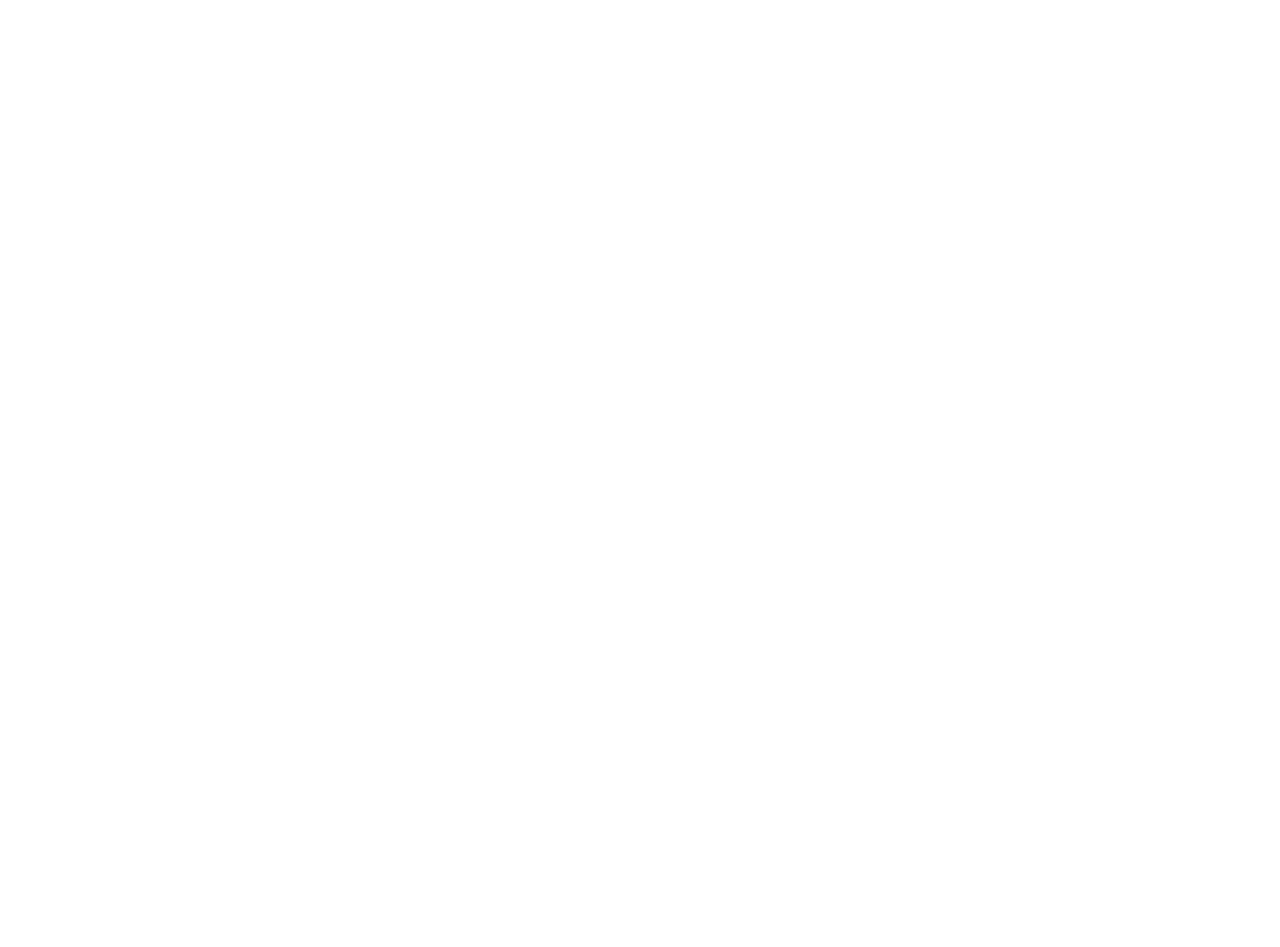
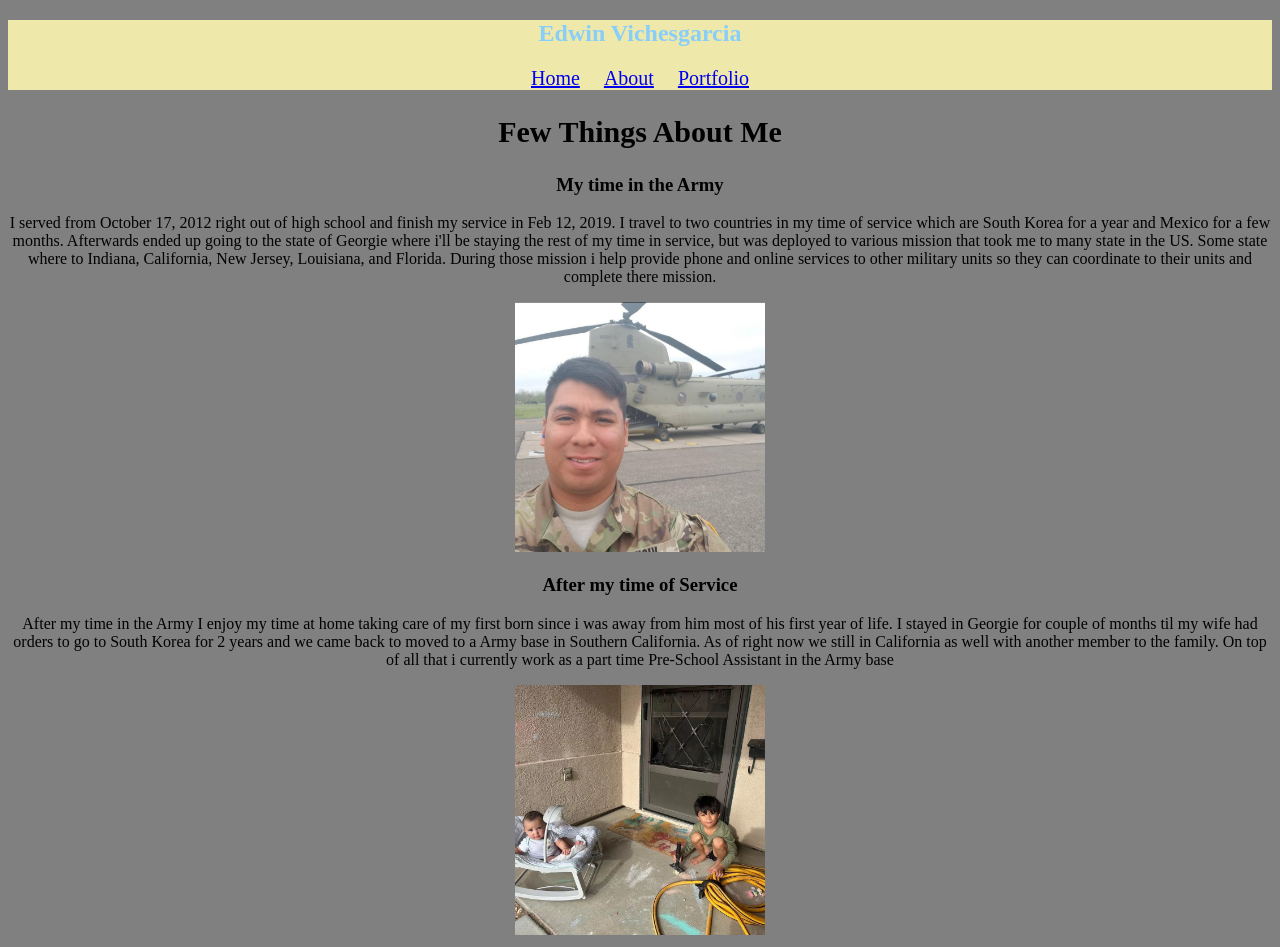
Before and after one commit to EdwinVichesGarcia/Personal-Website, a plain HTML site: page about.html in a window 1280 px wide. Before the commit the page ends 800 px from the top, so only its background shows below. Drawn offline with Linux system fonts and the light colour scheme.

Commit message:
Added Links, Pictures and Text

```diff
--- a/about.html
+++ b/about.html
@@ -1,8 +1,40 @@
 <!DOCTYPE html>
 <html>
 <head>
-  <title>About</title>
+  <title>Home</title>
+  <link rel="stylesheet" href="./style.css"/>
+  <script src="./javascript.js"></script>
 </head>
 <body>
-</body>
-</html>
+  <nav>
+    <div>
+     <h1>Edwin Vichesgarcia</h1>
+    </div>
+    <div>
+     <a href="./index.html">Home</a>
+     <a href="./about.html">About</a>
+     <a href="./portfolio.html">Portfolio</a>
+    </div>
+  </nav>
+  <h2 class="aboutMe">Few Things About Me</h2>
+  <section class="blockOne">
+    <h3>My time in the Army</h3>
+     <p>I served from October 17, 2012 right out of high school and finish my service in Feb 12, 2019.
+    I travel to two countries in my time of service which are South Korea for a year and Mexico for a few months.
+    Afterwards ended up going to the state of Georgie where i'll be staying the rest of my time in service, but was deployed to various mission that took me to many state in the US.
+    Some state where to Indiana, California, New Jersey, Louisiana, and Florida.
+    During those mission i help provide phone and online services to other military units so they can coordinate to their units and complete there mission.
+     </p>
+     <img src="./Pictures/Army days.jpg" alt="Picture of me in Uniform" width="250"/>
+  </section>
+  <section class="blockTwo">
+    <h3>After my time of Service</h3>
+     <p>
+      After my time in the Army I enjoy my time at home taking care of my first born since i was away from him most of his first year of life.
+      I stayed in Georgie for couple of months til my wife had orders to go to South Korea for 2 years and we came back to moved to a Army base in Southern California.
+      As of right now we still in California as well with another member to the family. On top of all that i currently work as a part time Pre-School Assistant in the Army base
+    </p>
+    <img src="./Pictures/My boys.jpg" alt="Picture of my Son's" width="250"/>
+  </section>
+  </body>
+  </html>
--- a/javascript.js
+++ b/javascript.js
@@ -0,0 +1 @@
+console.log("Hello World");
--- a/style.css
+++ b/style.css
@@ -0,0 +1,29 @@
+nav {
+    background-color: palegoldenrod;
+}
+
+footer {
+    background-color: palegoldenrod;
+}
+
+body {
+    text-align: center;
+    background-color:grey;
+}
+
+h1{
+    color:lightskyblue
+}
+
+h2{
+    font-size:35px;
+}
+
+a {
+ margin: 10px;
+ font-size: 20px;
+}
+
+.aboutMe{
+    font-size: 30px;
+}
```
Also changed, not shown: index.html (+20 -1 lines), portfolio.html (+21 -3 lines), Pictures/68768719_2636742033023556_1106856249485426688_n.jpg (added), Pictures/Army days.jpg (added), Pictures/First Code.png (added), Pictures/My boys.jpg (added).
